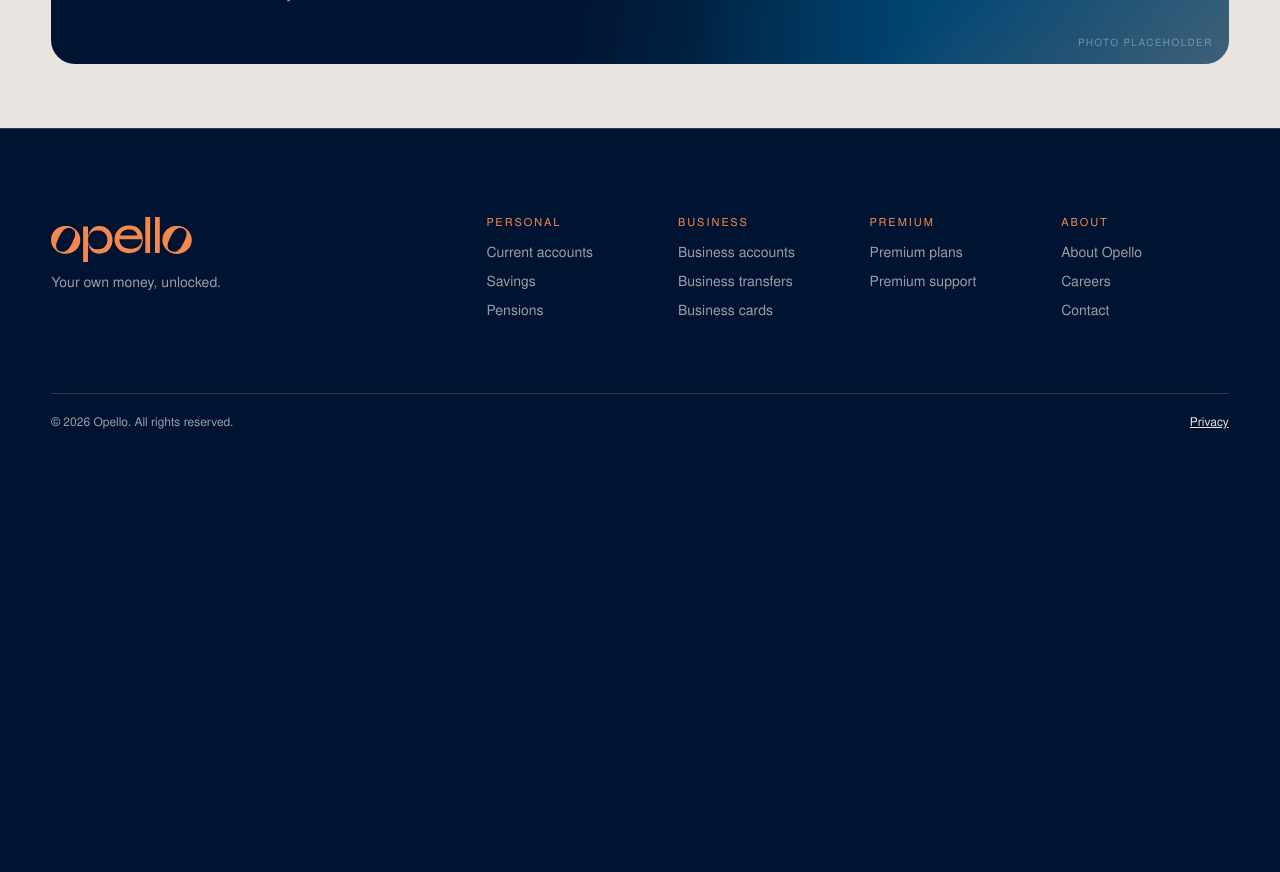
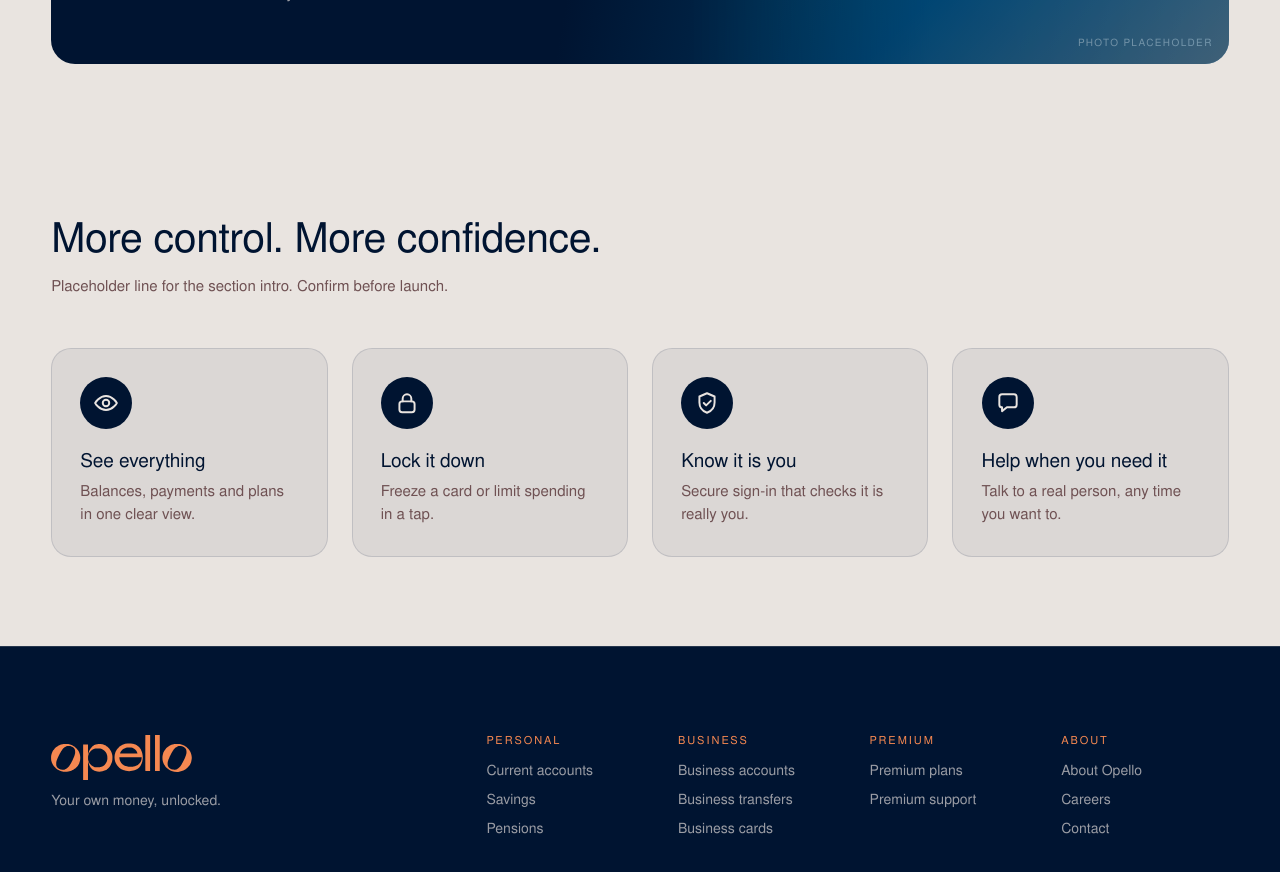
Before and after one commit to opello-uk/website, a SvelteKit app: page /studio in a window 1280 px wide. Shown: the part 2300-3172 px from the top of the page. Before the commit the page ends 2758 px from the top, so only its background shows below. Built offline with nearby package versions, Linux system fonts and the light colour scheme.

Commit message:
Studio: 'More control. More confidence.' icon tiles (placeholder copy)
🪂 Generated with [Skydive](https://skydive.com)

```diff
--- /dev/null
+++ b/src/lib/studio/StudioControl.svelte
@@ -0,0 +1,144 @@
+<script lang="ts">
+	// "More control. More confidence." icon tiles. Copy is placeholder from the deck; confirm before launch.
+	const tiles = [
+		{
+			title: 'See everything',
+			body: 'Balances, payments and plans in one clear view.',
+			icon: 'eye'
+		},
+		{
+			title: 'Lock it down',
+			body: 'Freeze a card or limit spending in a tap.',
+			icon: 'lock'
+		},
+		{
+			title: 'Know it is you',
+			body: 'Secure sign-in that checks it is really you.',
+			icon: 'shield'
+		},
+		{
+			title: 'Help when you need it',
+			body: 'Talk to a real person, any time you want to.',
+			icon: 'chat'
+		}
+	];
+</script>
+
+<section class="control" aria-labelledby="control-title">
+	<!-- Placeholder copy: confirm before launch -->
+	<header>
+		<h2 id="control-title">More control. More confidence.</h2>
+		<p>Placeholder line for the section intro. Confirm before launch.</p>
+	</header>
+
+	<ul class="grid">
+		{#each tiles as t (t.title)}
+			<li class="tile">
+				<span class="icon" aria-hidden="true">
+					{#if t.icon === 'eye'}
+						<svg viewBox="0 0 24 24" width="26" height="26" focusable="false">
+							<path d="M2 12s3.6-6.5 10-6.5S22 12 22 12s-3.6 6.5-10 6.5S2 12 2 12Z" />
+							<circle cx="12" cy="12" r="3" />
+						</svg>
+					{:else if t.icon === 'lock'}
+						<svg viewBox="0 0 24 24" width="26" height="26" focusable="false">
+							<rect x="5" y="10.5" width="14" height="10" rx="2.5" />
+							<path d="M8 10.5V8a4 4 0 0 1 8 0v2.5" />
+						</svg>
+					{:else if t.icon === 'shield'}
+						<svg viewBox="0 0 24 24" width="26" height="26" focusable="false">
+							<path d="M12 3 5 6v5.5c0 4.4 3 8 7 9.5 4-1.5 7-5.1 7-9.5V6l-7-3Z" />
+							<path d="m9 12 2.2 2.2L15.5 10" />
+						</svg>
+					{:else}
+						<svg viewBox="0 0 24 24" width="26" height="26" focusable="false">
+							<path d="M4 6.5A2.5 2.5 0 0 1 6.5 4h11A2.5 2.5 0 0 1 20 6.5v7a2.5 2.5 0 0 1-2.5 2.5H11l-4.5 3.5V16A2.5 2.5 0 0 1 4 13.5v-7Z" />
+						</svg>
+					{/if}
+				</span>
+				<h3>{t.title}</h3>
+				<p>{t.body}</p>
+			</li>
+		{/each}
+	</ul>
+</section>
+
+<style>
+	.control {
+		background: var(--clay);
+		color: var(--deep);
+		padding: clamp(56px, 7vw, 96px) clamp(20px, 4vw, 56px);
+	}
+	header {
+		max-width: 1280px;
+		margin: 0 auto clamp(32px, 4vw, 56px);
+	}
+	h2 {
+		margin: 0 0 12px;
+		font-weight: 400;
+		font-size: clamp(28px, 3.2vw, 44px);
+		letter-spacing: -0.01em;
+	}
+	header p {
+		margin: 0;
+		font-size: 15px;
+		color: var(--mushroom);
+	}
+	.grid {
+		list-style: none;
+		margin: 0 auto;
+		padding: 0;
+		max-width: 1280px;
+		display: grid;
+		grid-template-columns: repeat(4, minmax(0, 1fr));
+		gap: clamp(16px, 2vw, 24px);
+	}
+	.tile {
+		min-width: 0;
+		padding: clamp(22px, 2.2vw, 30px);
+		border-radius: 20px;
+		background: rgba(0, 20, 49, 0.06);
+		border: 1px solid rgba(0, 20, 49, 0.12);
+	}
+	.icon {
+		display: inline-grid;
+		place-items: center;
+		width: 52px;
+		height: 52px;
+		border-radius: 50%;
+		background: var(--deep);
+		color: var(--clay);
+		margin-bottom: 22px;
+	}
+	.icon svg {
+		fill: none;
+		stroke: currentColor;
+		stroke-width: 1.8;
+		stroke-linecap: round;
+		stroke-linejoin: round;
+	}
+	h3 {
+		margin: 0 0 8px;
+		font-size: 19px;
+		font-weight: 500;
+		letter-spacing: -0.005em;
+	}
+	.tile p {
+		margin: 0;
+		font-size: 15px;
+		line-height: 1.5;
+		color: var(--mushroom);
+		max-width: 30ch;
+	}
+
+	@media (max-width: 1000px) {
+		.grid {
+			grid-template-columns: repeat(2, minmax(0, 1fr));
+		}
+	}
+	@media (max-width: 560px) {
+		.grid {
+			grid-template-columns: 1fr;
+		}
+	}
+</style>
--- a/src/routes/studio/+page.svelte
+++ b/src/routes/studio/+page.svelte
@@ -5,6 +5,7 @@
 	import StudioProducts from '#lib/studio/StudioProducts.svelte';
 	import StudioSplit from '#lib/studio/StudioSplit.svelte';
 	import StudioBanner from '#lib/studio/StudioBanner.svelte';
+	import StudioControl from '#lib/studio/StudioControl.svelte';
 
 	const title = 'Opello studio (unlisted preview)';
 </script>
@@ -24,7 +25,8 @@
 		<StudioProducts />
 		<StudioSplit />
 		<StudioBanner />
-		<!-- The more-control tiles and the rest land in the next steps. -->
+		<StudioControl />
+		<!-- The photo section and the rest land in the next steps. -->
 	</main>
 
 	<StudioFooter />
```
